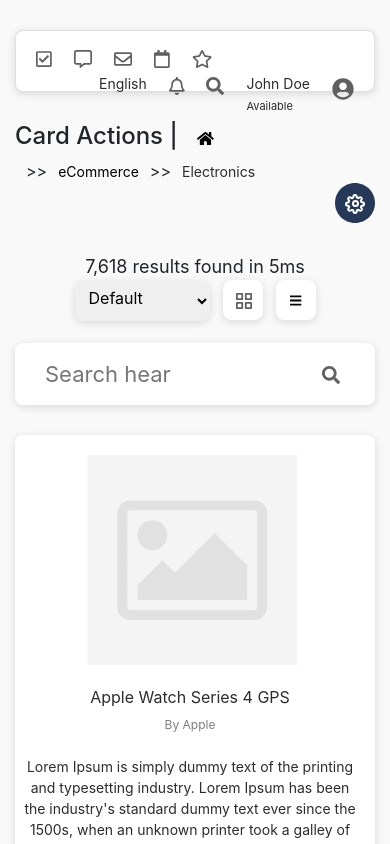
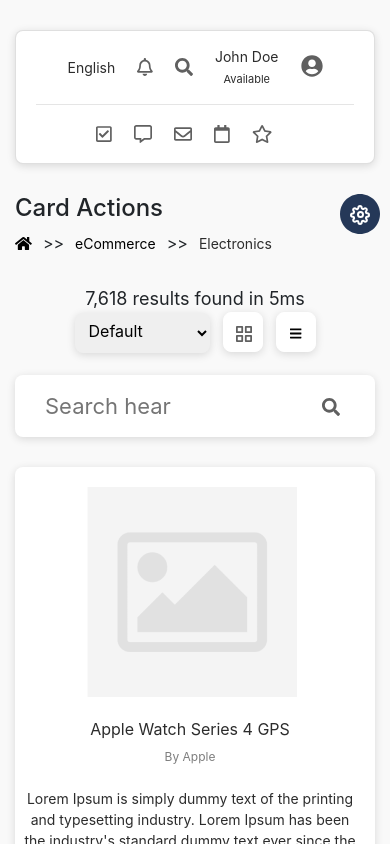
Before and after one commit to guiamado/front-end-layout, a React (Create React App) app in the folder frontend/: page / in a window 390 px wide. Shown: the top 844 px of the page. Built offline with nearby package versions, Linux system fonts and the light colour scheme.

Commit message:
[FIX] Corrigindo responsividade mobile

```diff
--- a/frontend/src/assets/scss/main.scss
+++ b/frontend/src/assets/scss/main.scss
@@ -4,7 +4,23 @@
 @import './products-list/products-list.scss';
 
 .navBar {
+  @media (min-width: 770px) {
+    height: 62px;
+  }
+  @media (max-width: 769px) {
+    text-align: center;
+  }
   box-shadow: 0px 2px 8px rgba(0, 0, 0, 0.135216) !important;
   border-radius: 8px !important;
   margin-top: 30px;
+  .profile {
+    display: flex;
+    font-size: 14px;
+    justify-content: flex-end;
+    color: #2C2C2C;
+    @media (max-width: 769px) {
+      align-items: center;
+      justify-content: center;
+    }
+  }
 }
--- a/frontend/src/components/bread-crumb/BreadCrumb.tsx
+++ b/frontend/src/components/bread-crumb/BreadCrumb.tsx
@@ -3,6 +3,7 @@
 import { FontAwesomeIcon } from "@fortawesome/react-fontawesome";
 import { faHome } from "@fortawesome/free-solid-svg-icons";
 import Settings from 'assets/images/icons/Settings';
+import Utils from 'components/commons/Utils';
 
 type Props = {
     pageName: string;
@@ -12,12 +13,17 @@
 const BreadCrumb: React.FC<Props> = (props) => {
     const { pageName, route } = props;
     const routeArray = route.split('/');
+
     return (<Row id="BreadCrumb">
-        <Col lg="6">
+        <Col lg="6" xs="10">
             <div>
                 <h1 className="pageName">
-                    {pageName} |
+                    {pageName}
+                    {!Utils.isMobile ? ' |' : ''}
                 </h1>
+                {Utils.isMobile && (
+                    <br/>
+                )}
                 <span className="icon" id="homeIconBreadCrumb">
                     <FontAwesomeIcon icon={faHome} color="#000000"/>
                 </span>
@@ -35,7 +41,7 @@
 
             </div>
         </Col>
-        <Col lg="6">
+        <Col lg="6" xs="2">
             <div className="settings">
                 <Settings fill="#253858" />
             </div>
--- /dev/null
+++ b/frontend/src/components/commons/Utils.ts
@@ -0,0 +1,6 @@
+// const isMobile = window.innerWidth <= 768;
+class Utils {
+    static isMobile = window.innerWidth <= 768;
+}
+
+export default Utils;
--- a/frontend/src/components/navbar/NavBar.tsx
+++ b/frontend/src/components/navbar/NavBar.tsx
@@ -3,16 +3,17 @@
 import { FontAwesomeIcon } from "@fortawesome/react-fontawesome";
 import { faCheckSquare, faCommentAlt, faEnvelope, faCalendar, faStar, faBell } from "@fortawesome/free-regular-svg-icons";
 import { faSearch, faUserCircle } from "@fortawesome/free-solid-svg-icons";
+import Utils from 'components/commons/Utils';
 
 const NavBar: React.FC = () => {
     const icons = [faCheckSquare, faCommentAlt, faEnvelope, faCalendar, faStar];
 
     return (<Row>
         <Col lg="12">
-            <Card style={{ height: 62 }} className="navBar">
+            <Card className="navBar">
                 <Card.Body style={{ paddingTop: 15, paddingBottom: 15 }}>
                     <Row>
-                        <Col lg="4">
+                        <Col lg="4" xs={{ order: 'last', span: 12 }}>
                             {icons.map((el, index) => {
                                 return (
                                     <span className="icon" key={`icon-${index}`}>
@@ -21,8 +22,13 @@
                                 );
                             })}
                         </Col>
-                        <Col lg={{ span: 4, offset: 4 }}>
-                            <div style={{ display: 'flex', fontSize: 14, justifyContent: 'flex-end', color: '#2C2C2C' }}>
+                        {Utils.isMobile && (
+                            <Col xs="12">
+                                <hr />
+                            </Col>
+                        )}
+                        <Col lg={{ span: 4, offset: 4 }} xs={{ order: 'first', span: 12 }}>
+                            <div className="profile">
                                 <span style={{ marginRight: 22 }}>
                                     English
                                 </span>
```
